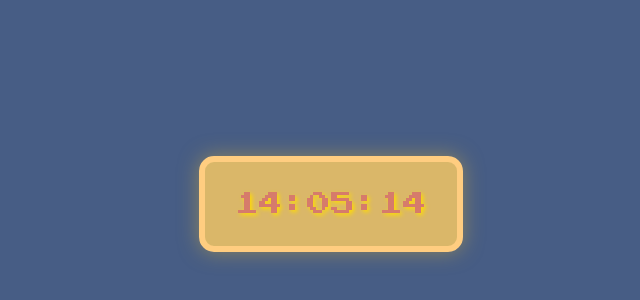
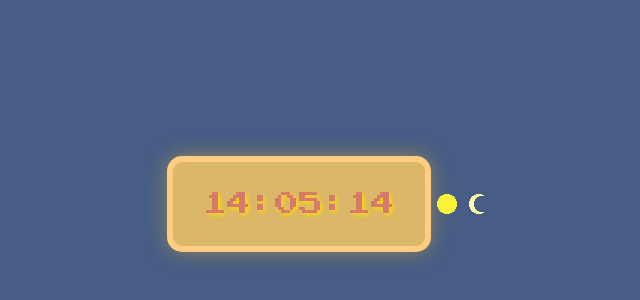
Before and after one commit to Noceolo/clockproject, a plain HTML site: page index.html in a window 1280 px wide. Shown: the part 196-496 px from the top of the page, without its empty margins (309-949 px from the left). Drawn offline with Linux system fonts and the light colour scheme.

Commit message:
Added sun and moon img

```diff
--- a/index.html
+++ b/index.html
@@ -12,7 +12,8 @@
         <div id="title"></div>
         <div id="clock"></div>
         <div id="characterBlock"></div>
-        <div id="footer"></div>
+        <img id="sun" src="img/sun.png" alt="sun">
+        <img id="moon" src="img/moon.png" alt="moon">
     </div>
 </body>
 </html>
```
